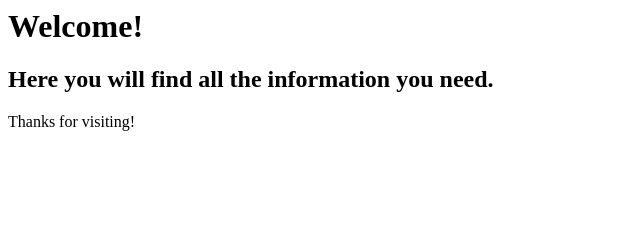
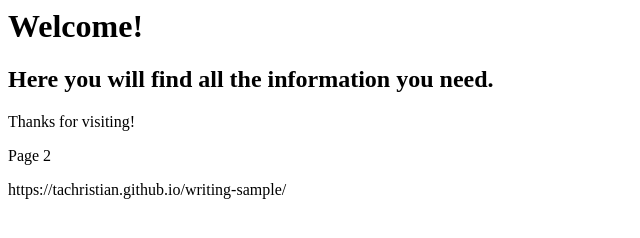
Before and after one commit to tachristian/mvp, a plain HTML site: page index.html in a window 1280 px wide. Shown: the whole page, without its empty margins (0-640 px from the left). Drawn offline with Linux system fonts and the light colour scheme.

Commit message:
Update index.html

```diff
--- a/index.html
+++ b/index.html
@@ -7,5 +7,7 @@
 <h1>Welcome!</h1>
 <h2>Here you will find all the information you need.</h2>
 <p>Thanks for visiting!</p>
+  <p>Page 2</p>
+  <p>https://tachristian.github.io/writing-sample/</p>
 </body>
 </html>
```
